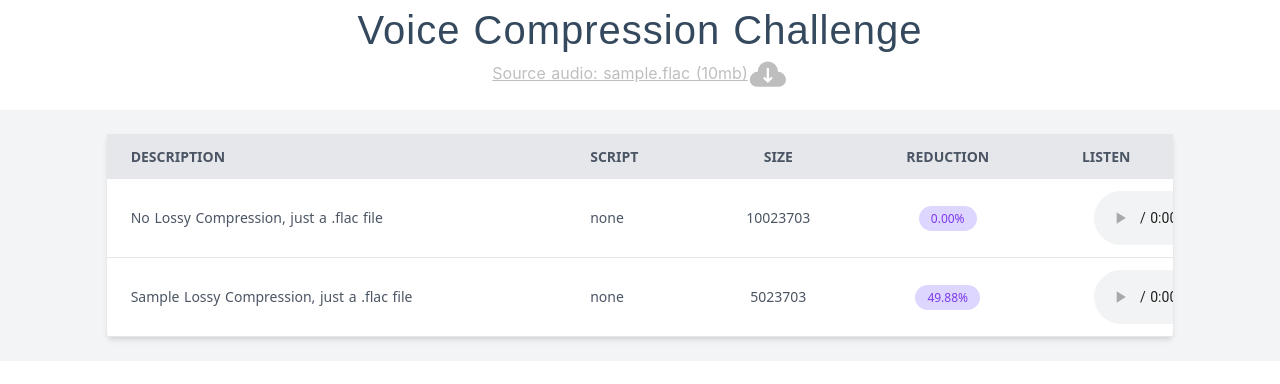
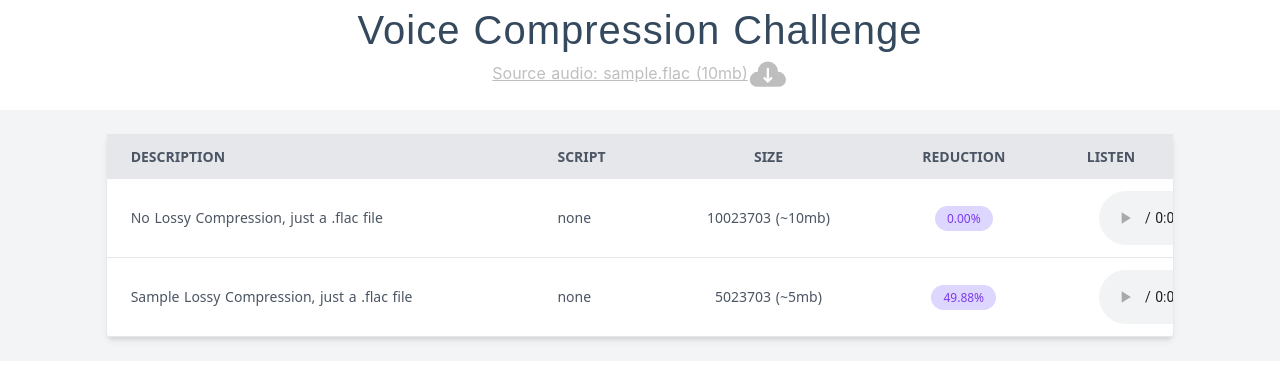
Before and after one commit to chadananda/compress-test, a Nuxt app: page / in a window 1280 px wide. Shown: the top 384 px of the page. Built offline with nearby package versions, Linux system fonts and the light colour scheme.

Commit message:
showed mb size

```diff
--- a/pages/index.vue
+++ b/pages/index.vue
@@ -42,7 +42,7 @@
                                 </td>
                                 <td class="py-3 px-6 text-center">
                                     <div class="flex items-center justify-center">
-                                      {{sample.size}}
+                                      {{sample.size}} (~{{Math.round(sample.size/(1024*1024))}}mb)
                                     </div>
                                 </td>
                                 <td class="py-3 px-6 text-center">
```
